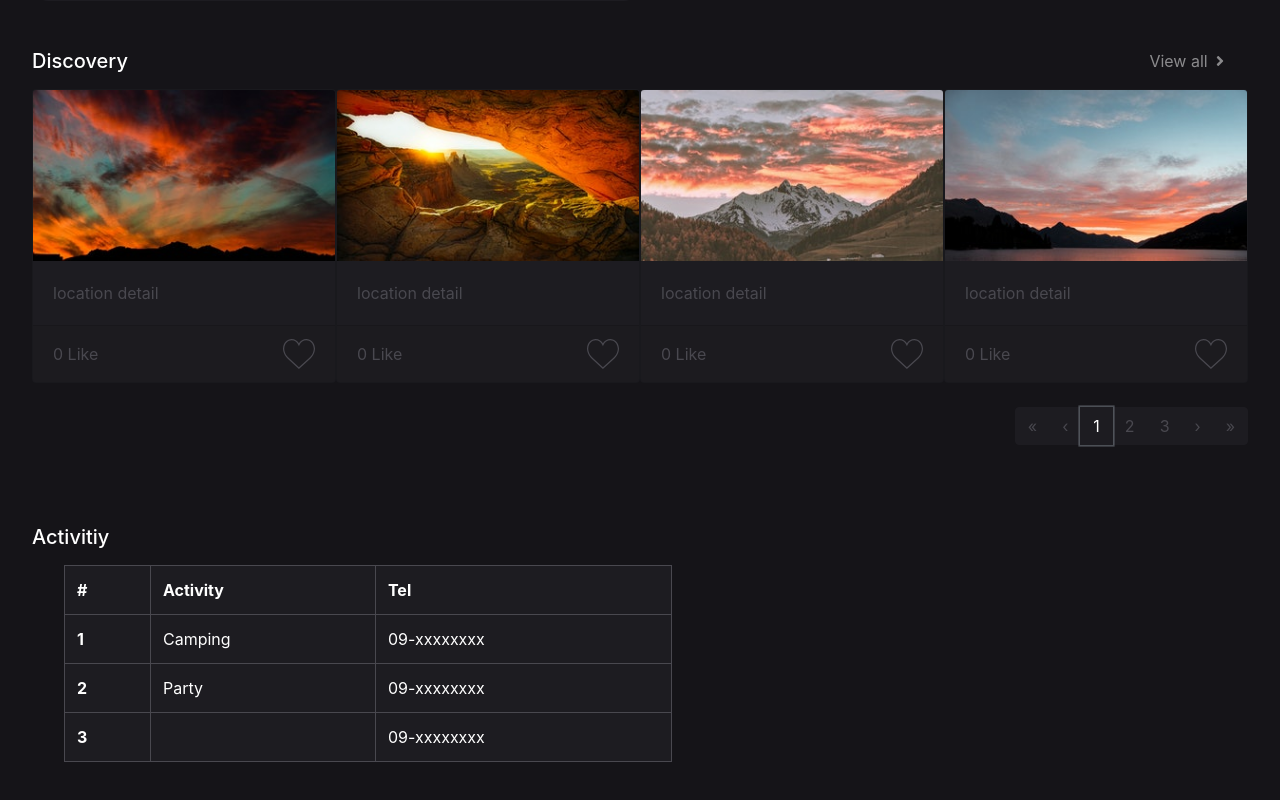
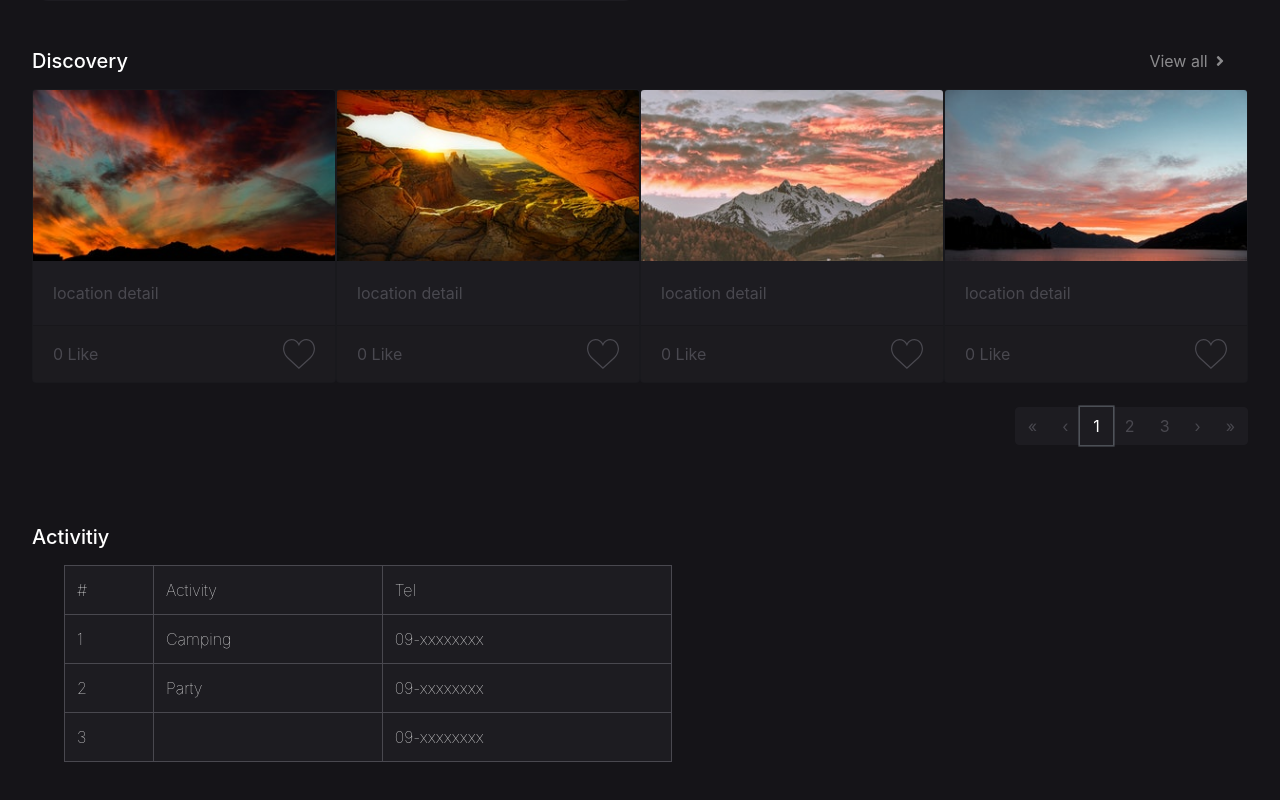
Before and after one commit to Noeypatt/Self-Learning_React, a React (Create React App) app: page / in a window 1280 px wide. Shown: the part 661-1461 px from the top of the page. Built offline with nearby package versions, Linux system fonts and the light colour scheme; a web font is replaced by a local one.

Commit message:
:lipstick:activity

```diff
--- a/src/style/activity.scss
+++ b/src/style/activity.scss
@@ -34,6 +34,7 @@ $font-color-seconary: white !important;
 
         .table-bordered td,
         .table-bordered th {
+            font-weight: 100;
             border: 1px solid $font-color-primary;
         }
 
```
